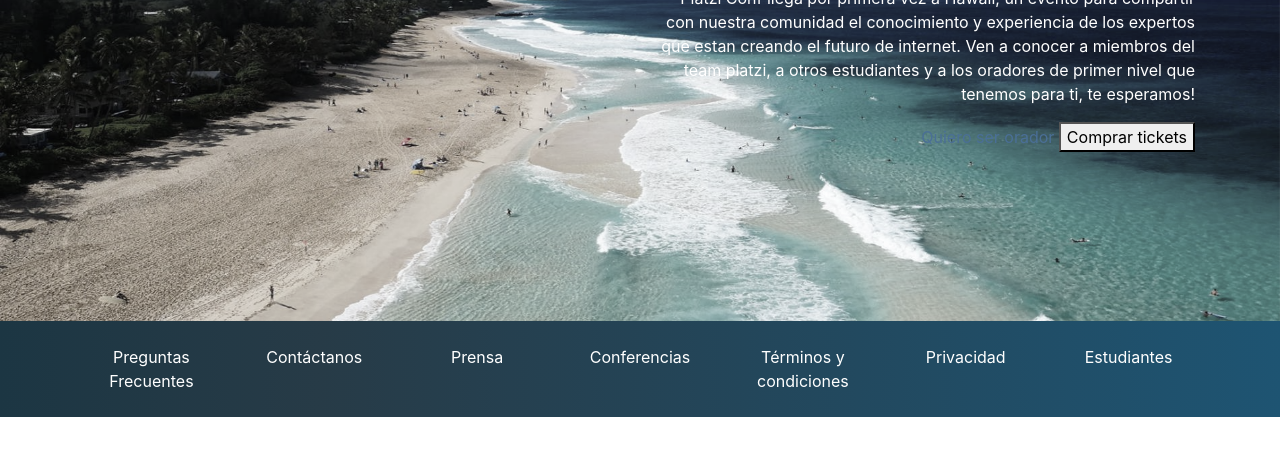
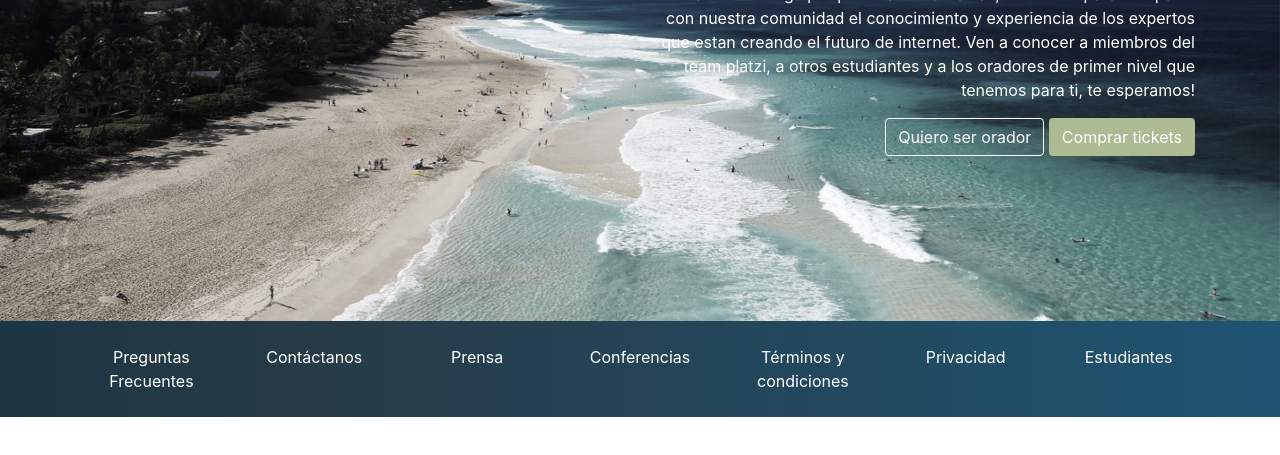
Before and after one commit to platzi/bootstrap, a website: page grilla-boostrap-desafios/boostrap-pagina/index.html in a window 1280 px wide. Shown: the part 295-750 px from the top of the page. Drawn offline with nearby package versions, Linux system fonts and the light colour scheme; files whose address does not match are found by name.

Commit message:
Agregando btn y estilos

```diff
--- a/grilla-boostrap-desafios/boostrap-pagina/index.css
+++ b/grilla-boostrap-desafios/boostrap-pagina/index.css
@@ -2,6 +2,7 @@
 .text-platzi {
    color: #97c93e;
 }
+
 
 /* !ENCABEZADO */
 
@@ -38,6 +39,13 @@ section .carousel-inner {
    color: white;
 }
 
+.btn-platzi {
+   background-color: #97c93e;
+   color: white;
+}
+
+
+
 
 
 
--- a/grilla-boostrap-desafios/boostrap-pagina/index.html
+++ b/grilla-boostrap-desafios/boostrap-pagina/index.html
@@ -72,12 +72,11 @@
                            conocimiento y experiencia de los expertos que estan creando el futuro de internet. Ven a
                            conocer a miembros del team platzi, a otros estudiantes y a los oradores de primer nivel que
                            tenemos para ti, te esperamos!</p>
-                           <a href="">Quiero ser orador</a>
-                           <button>Comprar tickets</button>
+                           <a href="#" class="btn btn-outline-light">Quiero ser orador</a>
+                           <button type="button class" class="btn btn-platzi">Comprar tickets</button>
                      </div>
                   </div>
                </div>
-
             </div>
          </div>
       </div>
```
